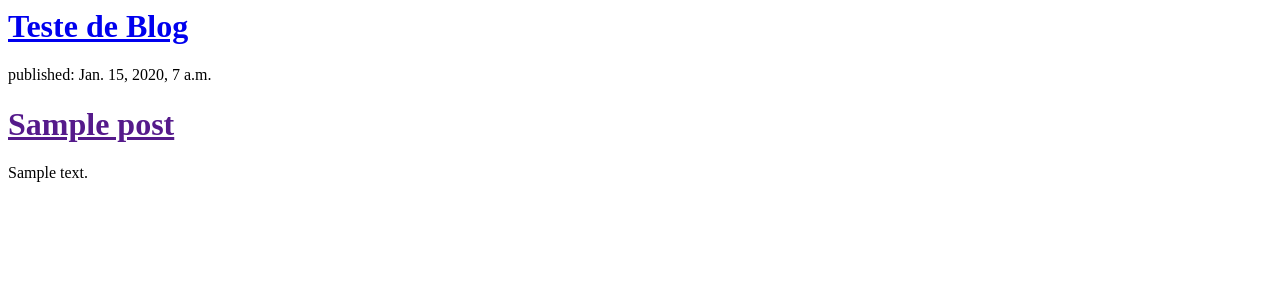
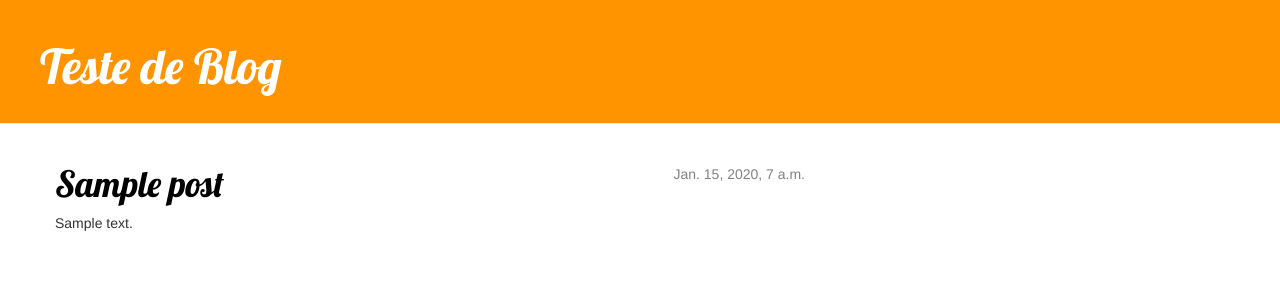
Before and after one commit to pedroalpacheco/teste-django, a Django app: template pedro/blog/templates/blog/post_list.html in a window 1280 px wide. Shown: the top 302 px of the page. Run offline with Django 3.2, Linux system fonts and the light colour scheme; the template is opened without the code that fills it: values that come from a table or form of the project are taken from there, others are empty; tables that the repository leaves empty hold one stand-in row (values such as "Sample post"); some libraries are stand-ins or nearby versions.

Commit message:
Completo

```diff
--- /dev/null
+++ b/pedro/blog/static/css/blog.css
@@ -0,0 +1,47 @@
+.page-header {
+    background-color: #ff9400;
+    margin-top: 0;
+    padding: 20px 20px 20px 40px;
+}
+
+.page-header h1, .page-header h1 a, .page-header h1 a:visited, .page-header h1 a:active {
+    color: #ffffff;
+    font-size: 36pt;
+    text-decoration: none;
+}
+
+.content {
+    margin-left: 40px;
+}
+
+h1, h2, h3, h4 {
+    font-family: 'Lobster', cursive;
+}
+
+.date {
+    float: right;
+    color: #828282;
+}
+
+.save {
+    float: right;
+}
+
+.post-form textarea, .post-form input {
+    width: 100%;
+}
+
+.top-menu, .top-menu:hover, .top-menu:visited {
+    color: #ffffff;
+    float: right;
+    font-size: 26pt;
+    margin-right: 20px;
+}
+
+.post {
+    margin-bottom: 70px;
+}
+
+.post h1 a, .post h1 a:visited {
+    color: #000000;
+}
--- a/pedro/blog/templates/blog/post_list.html
+++ b/pedro/blog/templates/blog/post_list.html
@@ -1,11 +1,28 @@
+{% load staticfiles %}
 <div>
+	<head>
+	<link rel="stylesheet" href="//maxcdn.bootstrapcdn.com/bootstrap/3.2.0/css/bootstrap.min.css">
+    <link rel="stylesheet" href="//maxcdn.bootstrapcdn.com/bootstrap/3.2.0/css/bootstrap-theme.min.css">
+    <link rel="stylesheet" href="{% static 'css/blog.css' %}">
+    <link href="http://fonts.googleapis.com/css?family=Lobster&subset=latin,latin-ext" rel="stylesheet" type="text/css">
+</head>
+<div class="page-header">
     <h1><a href="/">Teste de Blog</a></h1>
+    </div>
 </div>
 
-{% for post in posts %}
-    <div>
-        <p>published: {{ post.published_date }}</p>
-        <h1><a href="">{{ post.title }}</a></h1>
-        <p>{{ post.text|linebreaks }}</p>
+<div class="content container">
+    <div class="row">
+        <div class="col-md-8">
+            {% for post in posts %}
+                <div class="post">
+                    <div class="date">
+                        {{ post.published_date }}
+                    </div>
+                    <h1><a href="">{{ post.title }}</a></h1>
+                    <p>{{ post.text|linebreaks }}</p>
+                </div>
+            {% endfor %}
+        </div>
     </div>
-{% endfor %}
+</div>
```
